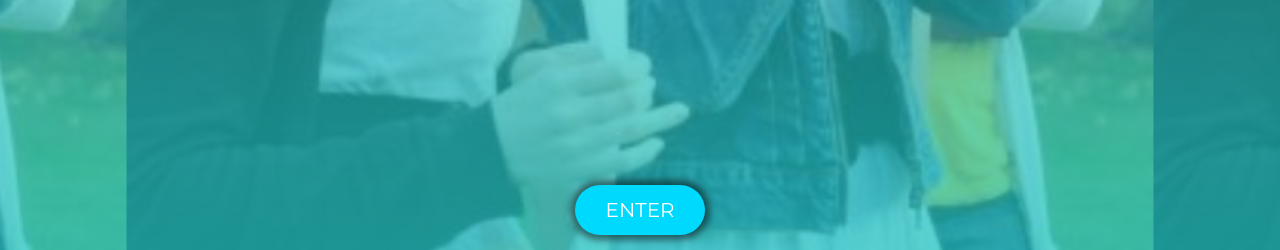
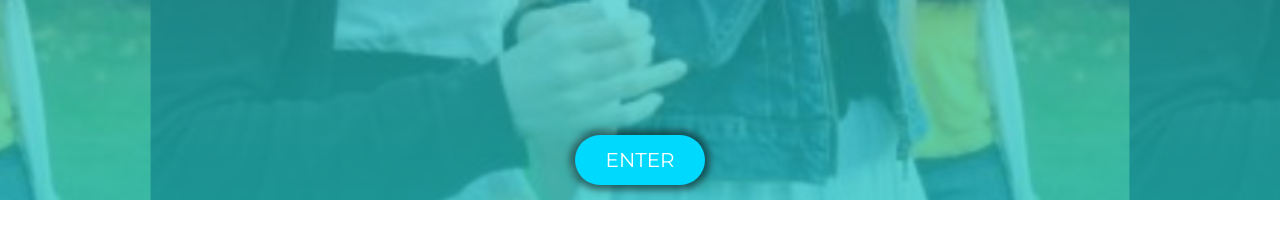
Before and after one commit to Philrichardson85/MMM_repo, a plain HTML site: page www/index.html in a window 1280 px wide. Shown: the part 817-1067 px from the top of the page. After the commit the page ends 1017 px from the top, so only its background shows below. Drawn offline with Linux system fonts and the light colour scheme.

Commit message:
edits2
title and btn

```diff
--- a/www/css/mmm.css
+++ b/www/css/mmm.css
@@ -102,6 +102,7 @@ cursor: pointer;
 .titleBar{
   color: #00d9fe;
   text-align: center;
+  font-size:23px !important;
 }
 .myLeft{
   color:#00d9fe;
--- a/www/index.html
+++ b/www/index.html
@@ -26,7 +26,7 @@
 
   <div class="homeBTNs">
     <a href="./menu.html">
-      <div class="myPill" style="color:white;  font-size:20px; height:1em; margin-top:200px; margin-bottom:15px; padding:15px;-webkit-box-shadow: 0px 0px 7px 5px rgba(0,0,0,0.5); -moz-box-shadow: 0px 0px 7px 5px rgba(0,0,0,0.5); box-shadow: 0px 0px 7px 5px rgba(0,0,0,0.5);">
+      <div class="myPill" style="color:white;  font-size:20px; height:1em; margin-top:150px; margin-bottom:15px; padding:15px;-webkit-box-shadow: 0px 0px 7px 5px rgba(0,0,0,0.5); -moz-box-shadow: 0px 0px 7px 5px rgba(0,0,0,0.5); box-shadow: 0px 0px 7px 5px rgba(0,0,0,0.5);">
         ENTER
       </div>
     </a>
```
